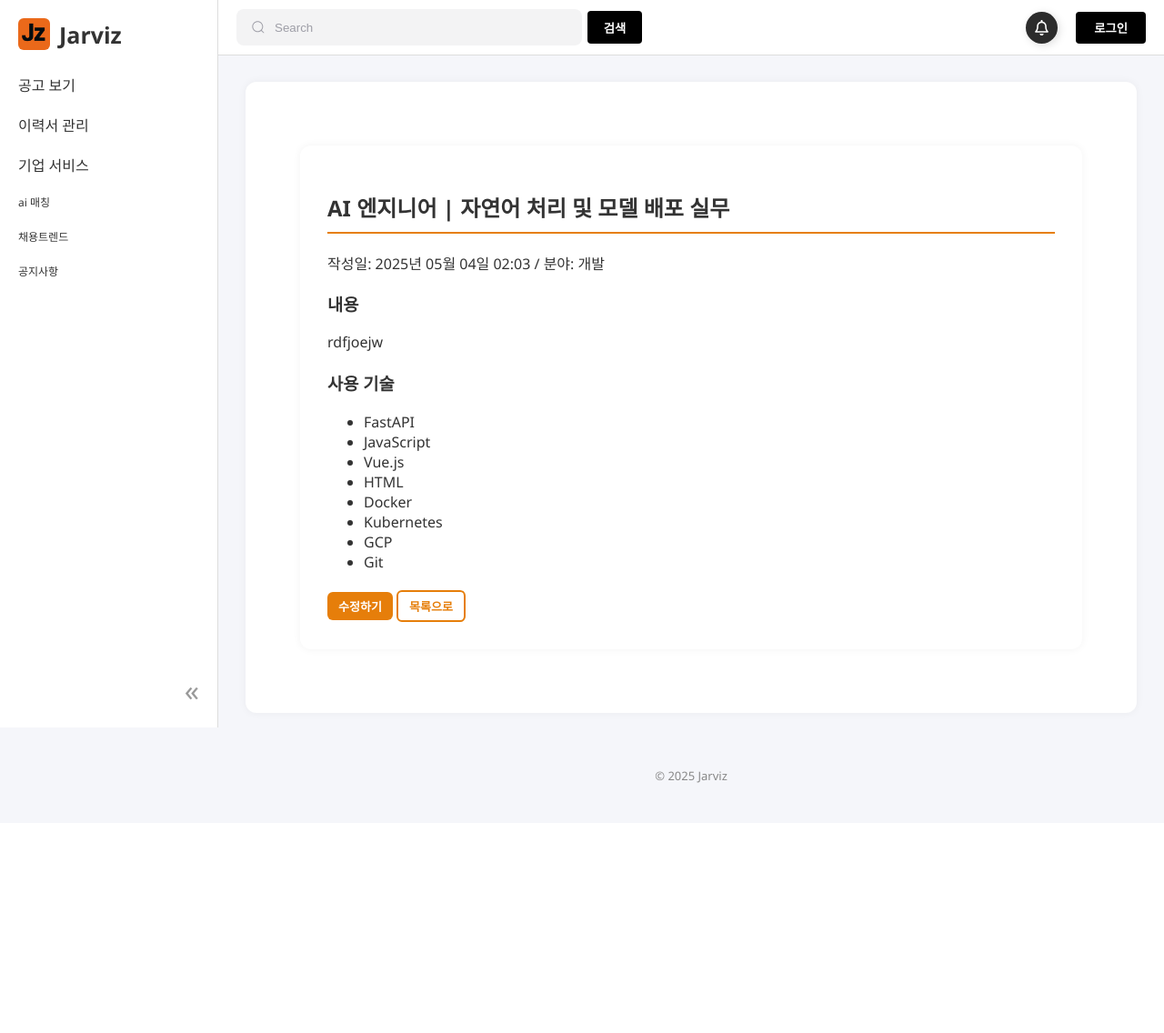
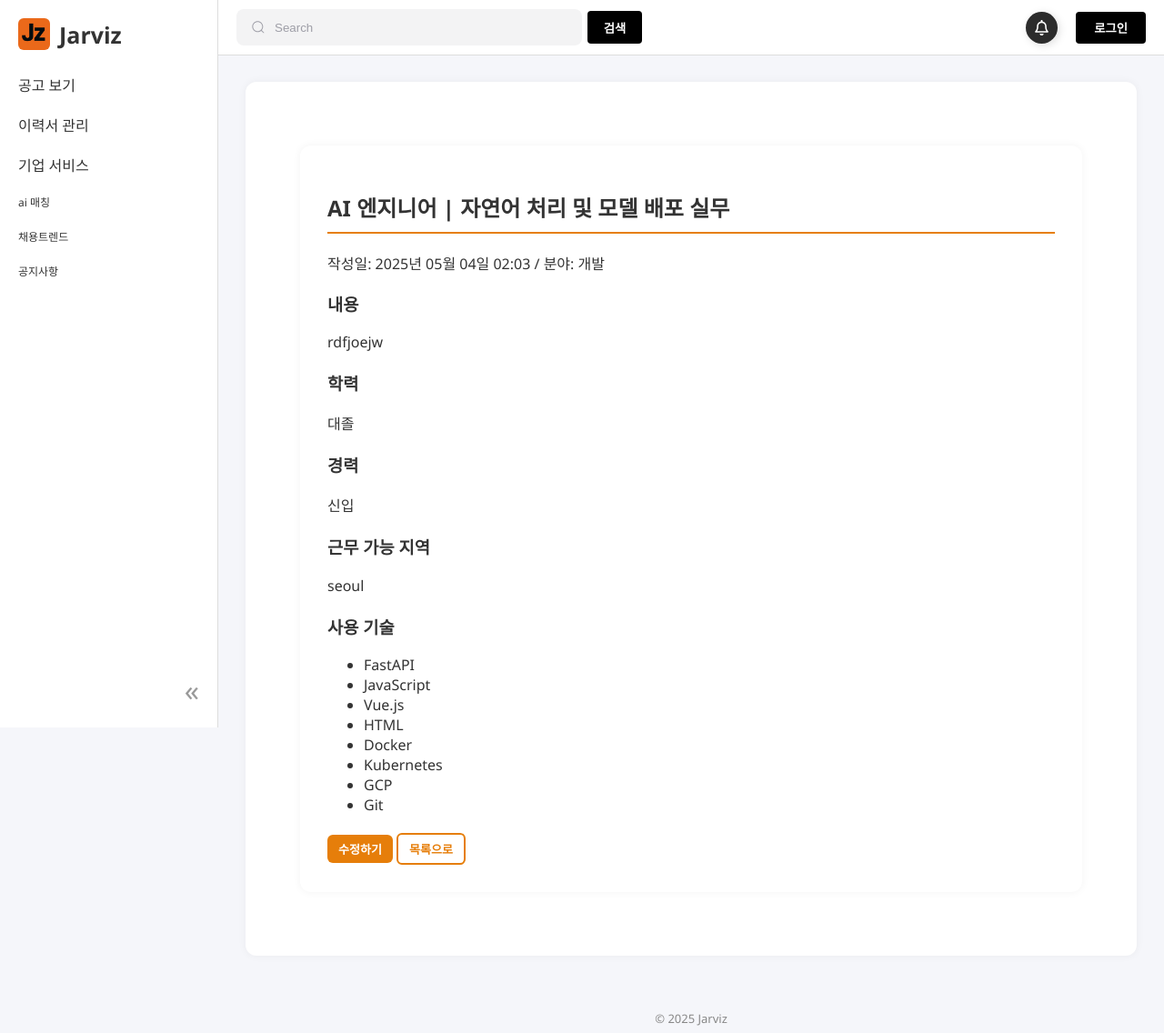
Before and after one commit to siwoo-zen/Jarviz, a Django app: page /resume/1/ in a window 1280 px wide. Shown: the top 1136 px of the page at 91% size. Before the commit the page ends 861 px from the top, so only its background shows below. Run offline with Django 5.2, Linux system fonts and the light colour scheme; data comes from the database, SQL or seed files in the repository; both versions use the stored data as it was after the commit; tables that the repository leaves empty hold one stand-in row (values such as "Sample post").

Commit message:
[Update] 이력서, 기업 채용공고 모델 필드 확장 및 템플릿 - Resume 모델에 학력(education), 경력(experience), 선호 지역(preferred_location) 필드 추가 - 기업(JobPost) 모델에도 동일 필드 적용 (드롭다운) - 이력서 작성/수정 폼 및 템플릿에 필드 반영 - 이력서 상세보기 및 기업용 이력서 보기(view_resume_detail) 페이지 템플릿 수정 - 공고 작성 페이지에 새로운 필드 UI 반영 - 공고 상세보기에도 필드 정보 출력

```diff
--- a/templates/company/job_list.html
+++ b/templates/company/job_list.html
@@ -32,5 +32,8 @@
   {% else %}
     <p>등록한 채용공고가 없습니다.</p>
   {% endif %}
+  <div class="job-actions" style="margin-top: 30px; text-align: right;">
+    <a href="{% url 'workhub:job_create' %}" class="job-detail-btn">📢 공고 등록하기</a>
+  </div>
 </div>
 {% endblock %}
--- a/templates/user/resume_detail.html
+++ b/templates/user/resume_detail.html
@@ -25,6 +25,21 @@
   {% endif %}
 
   <div class="resume-group">
+    <h3>학력</h3>
+    <p>{{ resume.get_education_display }}</p>
+  </div>
+
+  <div class="resume-group">
+    <h3>경력</h3>
+    <p>{{ resume.get_experience_display }}</p>
+  </div>
+
+  <div class="resume-group">
+    <h3>근무 가능 지역</h3>
+    <p>{{ resume.preferred_location }}</p>
+  </div>
+
+  <div class="resume-group">
     <h3>사용 기술</h3>
     <ul class="resume-tech-list">
       {% for stack in resume.tech_stack.all %}
--- a/workhub/models.py
+++ b/workhub/models.py
@@ -14,6 +14,29 @@ CATEGORY_CHOICES = [
     ('etc', '기타'),
 ]
 
+LOCATION_CHOICES = [
+    ('seoul', '서울'),
+    ('busan', '부산'),
+    ('incheon', '인천'),
+    ('daegu', '대구'),
+    ('gyeonggi', '경기'),
+    ('etc', '상관없음'),
+]
+
+EXPERIENCE_CHOICES = [
+    ('entry', '신입'),
+    ('mid', '1~3년차'),
+    ('senior', '4~7년차'),
+    ('expert', '8년 이상'),
+]
+
+EDUCATION_CHOICES = [
+    ('highschool', '고졸'),
+    ('college', '초대졸'),
+    ('bachelor', '대졸'),
+    ('master', '석사 이상'),
+]
+
 class TechStack(models.Model):
     name = models.CharField(max_length=50)
 
@@ -25,9 +48,18 @@ class Resume(models.Model):
     title = models.CharField(max_length=200)
     content = models.TextField()
     uploaded_file = models.FileField(upload_to='resumes/%Y/%m/%d/', blank=True, null=True)
-
+    experience = models.CharField(max_length=20, choices=EXPERIENCE_CHOICES, default='entry')
+    education = models.CharField(max_length=20, choices=EDUCATION_CHOICES, default='bachelor')
+    preferred_location = models.CharField(max_length=20, choices=LOCATION_CHOICES, default='seoul')
     category = models.CharField(max_length=20, choices=CATEGORY_CHOICES)
     tech_stack = models.ManyToManyField(TechStack, blank=True)
+
+    preferred_location = models.CharField(
+        max_length=20,
+        choices=LOCATION_CHOICES,
+        default='seoul',
+        verbose_name='근무 가능 지역'
+    )
 
     created_at = models.DateTimeField(auto_now_add=True)
 
@@ -45,10 +77,12 @@ class JobPost(models.Model):
     title = models.CharField(max_length=200)
     description = models.TextField()
     category = models.CharField(max_length=20, choices=CATEGORY_CHOICES)
-    location = models.CharField(max_length=100)
     salary = models.CharField(max_length=100)
     deadline = models.DateField()
     created_at = models.DateTimeField(auto_now_add=True)
+    location = models.CharField(max_length=100, choices=LOCATION_CHOICES, default='seoul')
+    experience = models.CharField(max_length=20, choices=EXPERIENCE_CHOICES, default='entry')
+    education = models.CharField(max_length=20, choices=EDUCATION_CHOICES, default='bachelor')
 
     tech_stack = models.ManyToManyField(TechStack, blank=True)
     views = models.PositiveIntegerField(default=0)  # 조회수
--- a/workhub/views.py
+++ b/workhub/views.py
@@ -124,6 +124,7 @@ class JobPostListView(LoginRequiredMixin, UserPassesTestMixin, ListView):
     def get_queryset(self):
         return JobPost.objects.filter(employer=self.request.user).order_by('-created_at')
 
+
     def test_func(self):
         return self.request.user.is_authenticated and self.request.user.is_company
 
@@ -132,6 +133,13 @@ class JobPostDetailView(DetailView):
     model = JobPost
     template_name = 'company/job_detail.html'
     context_object_name = 'job'
+
+    def get_object(self, queryset=None):
+        obj = super().get_object(queryset)
+        if self.request.user != obj.employer:  # 본인이 보면 조회수 증가 제외
+            obj.views = F('views') + 1
+            obj.save(update_fields=['views'])
+        return obj
 
 
 # 사용자 공고 지원
```
Also changed, not shown: templates/company/job_create.html (+12 -1 lines), templates/company/job_detail.html (+12 -0 lines), templates/company/job_edit.html (+11 -1 lines), templates/user/resume_create.html (+15 -0 lines), templates/user/resume_edit.html (+15 -0 lines), workhub/forms.py (+12 -3 lines), db.sqlite3, workhub/migrations/0008_jobpost_education_jobpost_experience_and_more.py (added).
